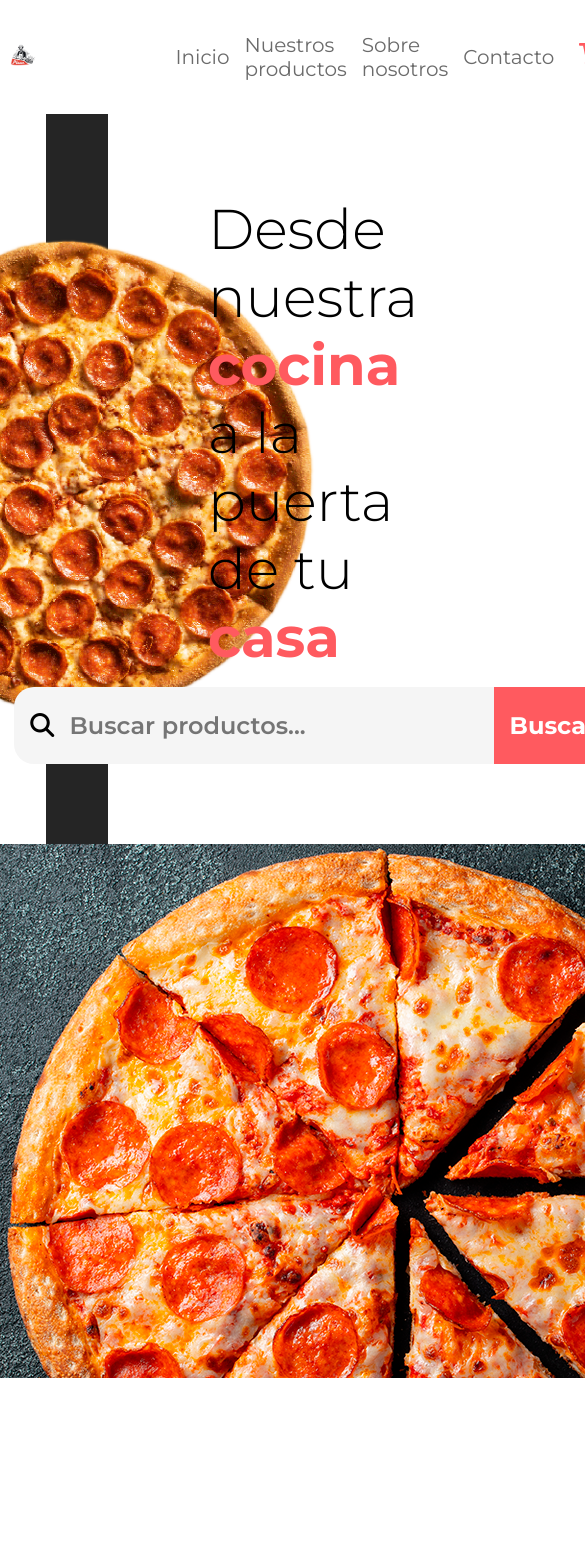
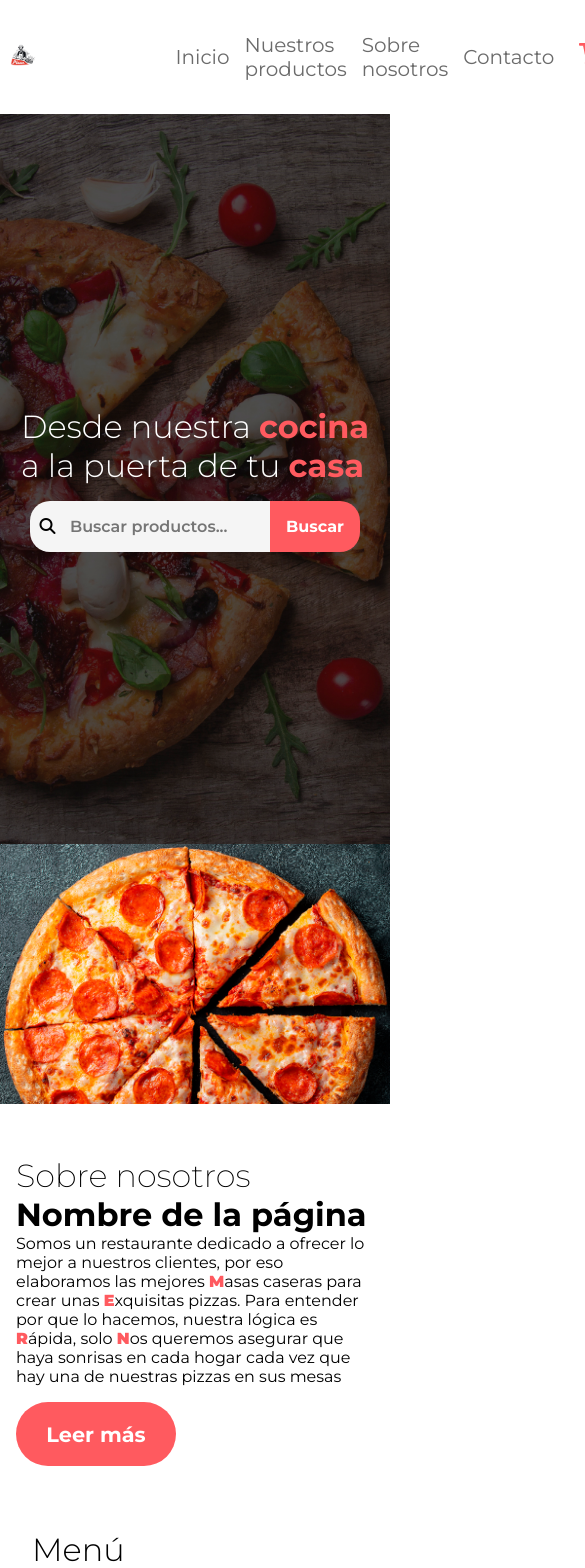
Before and after one commit to Grupo-4-Rolling-Code-45i/Frontend, a React (Vite) app: page / in a window 390 px wide. Shown: the top 1568 px of the page, 585 px wide, since content can reach past the window. Built offline with nearby package versions, Linux system fonts and the light colour scheme.

Commit message:
Responsive mobile home

```diff
--- a/src/home/css/home.css
+++ b/src/home/css/home.css
@@ -177,3 +177,85 @@
   justify-content: center;
   cursor: pointer;
 }
+
+/* Inicio de Responsive */
+
+@media screen and (max-width: 425px) {
+  .home-primer-section {
+    flex-direction: column;
+    gap: 0;
+    background-image: url(../assets/img/primera-seccion-mobile.jpg);
+    background-size: cover;
+    padding: 0;
+  }
+  .home-titulo-primera-seccion {
+    color: white;
+  }
+  .home-div-imagen-primera-seccion {
+    display: none;
+  }
+
+  .home-titulo-primera-seccion {
+    font-weight: 300;
+    font-size: 2rem;
+  }
+  .home-formulario-buscar-productos {
+    display: flex;
+    margin-top: 1rem;
+  }
+  .home-input-buscar-productos {
+    width: 15rem;
+    font-size: 1rem;
+    padding: 1rem;
+    padding-left: 2.5rem;
+  }
+  .home-contenedor-input-buscar {
+    position: relative;
+  }
+  .home-icono-lupa-input-buscar {
+    font-size: 1rem;
+    position: absolute;
+    top: 35%;
+    left: 4%;
+  }
+  .home-boton-submit-buscar-productos {
+    background-color: var(--rojo);
+    padding: 1rem;
+    color: white;
+    font-weight: bold;
+    font-size: 1rem;
+    border: none;
+    border-radius: 0px 20px 20px 0px;
+    cursor: pointer;
+  }
+
+  /* Segunda seccion: Sobre nosotros */
+  .home-segundo-section-sobre-nosotros {
+    display: flex;
+    flex-direction: column;
+    gap: 2rem;
+  }
+  .home-imagen-sobre-nosotros {
+    max-width: 100%;
+  }
+  .home-titulo-sobreNosotros {
+    font-size: 2rem;
+  }
+  .home-titulo-sobreNosotros-tituloPagina {
+    font-size: 2rem;
+  }
+  .home-contenedor-texto-sobre-nosotros {
+    padding: 1rem;
+  }
+  .home-boton-sobreNosotros-leermas {
+    width: 10rem;
+  }
+
+  /* Cuarta seccion: Donde encontrarnos */
+  .home-cuarta-section-donde-encontrarnos-titulo {
+    font-size: 1.5rem;
+  }
+  .home-cuarta-section-mapa {
+    width: 100%;
+  }
+}
--- a/src/home/pages/HomePage.jsx
+++ b/src/home/pages/HomePage.jsx
@@ -22,9 +22,10 @@ export const HomePage = () => {
                 </div>
 
         </section>
+         {/* Segunda sección de la web */}
         <section className='home-segundo-section-sobre-nosotros'>
             <div className='home-contenedor-imagen-sobre-nosotros'>
-                <img src="src\home\assets\img\pizza-sobre-nosotros.png" alt="" />
+                <img className='home-imagen-sobre-nosotros' src="src\home\assets\img\pizza-sobre-nosotros.png" alt="" />
             </div>
             <div className='home-contenedor-texto-sobre-nosotros'>
                 <h3 className='home-titulo-sobreNosotros'>Sobre nosotros</h3>
@@ -44,7 +45,7 @@ export const HomePage = () => {
         </section>
         <section className='home-cuarta-section-donde-encontrarnos'>
             <h2 className='home-cuarta-section-donde-encontrarnos-titulo'>¿Donde encontrarnos?</h2>
-            <iframe src="https://www.google.com/maps/embed?pb=!1m14!1m8!1m3!1d14240.408879082126!2d-65.2072018!3d-26.8367009!3m2!1i1024!2i768!4f13.1!3m3!1m2!1s0x94225d3ad7f30f1d%3A0xf8606cd659b8e3e4!2sRollingCode%20School!5e0!3m2!1ses-419!2sar!4v1690391123408!5m2!1ses-419!2sar" width="1000" height="450" style={{border:0}} allowfullscreen="" loading="lazy" referrerpolicy="no-referrer-when-downgrade"></iframe>
+            <iframe className='home-cuarta-section-mapa' src="https://www.google.com/maps/embed?pb=!1m14!1m8!1m3!1d14240.408879082126!2d-65.2072018!3d-26.8367009!3m2!1i1024!2i768!4f13.1!3m3!1m2!1s0x94225d3ad7f30f1d%3A0xf8606cd659b8e3e4!2sRollingCode%20School!5e0!3m2!1ses-419!2sar!4v1690391123408!5m2!1ses-419!2sar" width="1000" height="450" style={{border:0}} allowfullscreen="" loading="lazy" referrerpolicy="no-referrer-when-downgrade"></iframe>
             <div className='home-cuarta-section-contenedor-redesSociales'>
                 <button className='home-cuarta-section-boton-redesSociales'><i class="fa-brands fa-facebook-f"></i></button>
                 <button className='home-cuarta-section-boton-redesSociales'><i class="fa-brands fa-instagram"></i></button>
```
Also changed, not shown: src/home/assets/img/primera-seccion-mobile.jpg (added).
